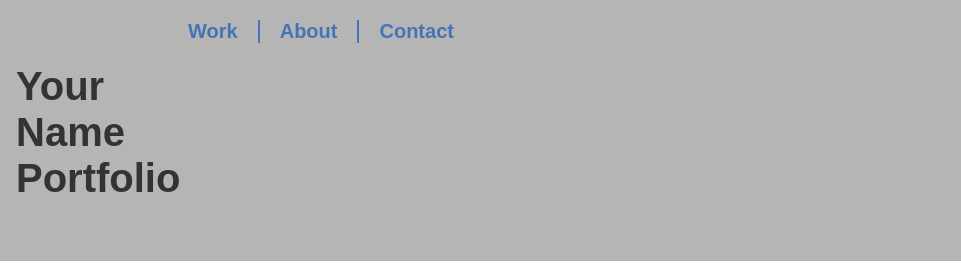
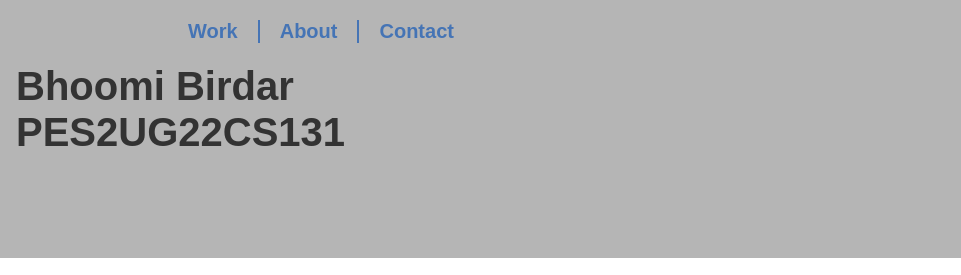
Before and after one commit to BhoomiBiradar/cc_PES2UG22CS131, a plain HTML site: page index.html in a window 1280 px wide. Shown: the top 275 px of the page, 319-1280 px from the left. Drawn offline with nearby package versions, Linux system fonts and the light colour scheme.

Commit message:
cc_updated_lab1

```diff
--- a/index.html
+++ b/index.html
@@ -38,7 +38,7 @@
         <div class="wrapper">
 
 			<div class="logo-container">
-				<h1>Your<br>Name<br>Portfolio</h1>
+				<h1>Bhoomi Birdar<br>PES2UG22CS131</h1>
 
 				<!-- ------------------------------------------------------
 				Note that the image of the logo is linked to the home page.
```
